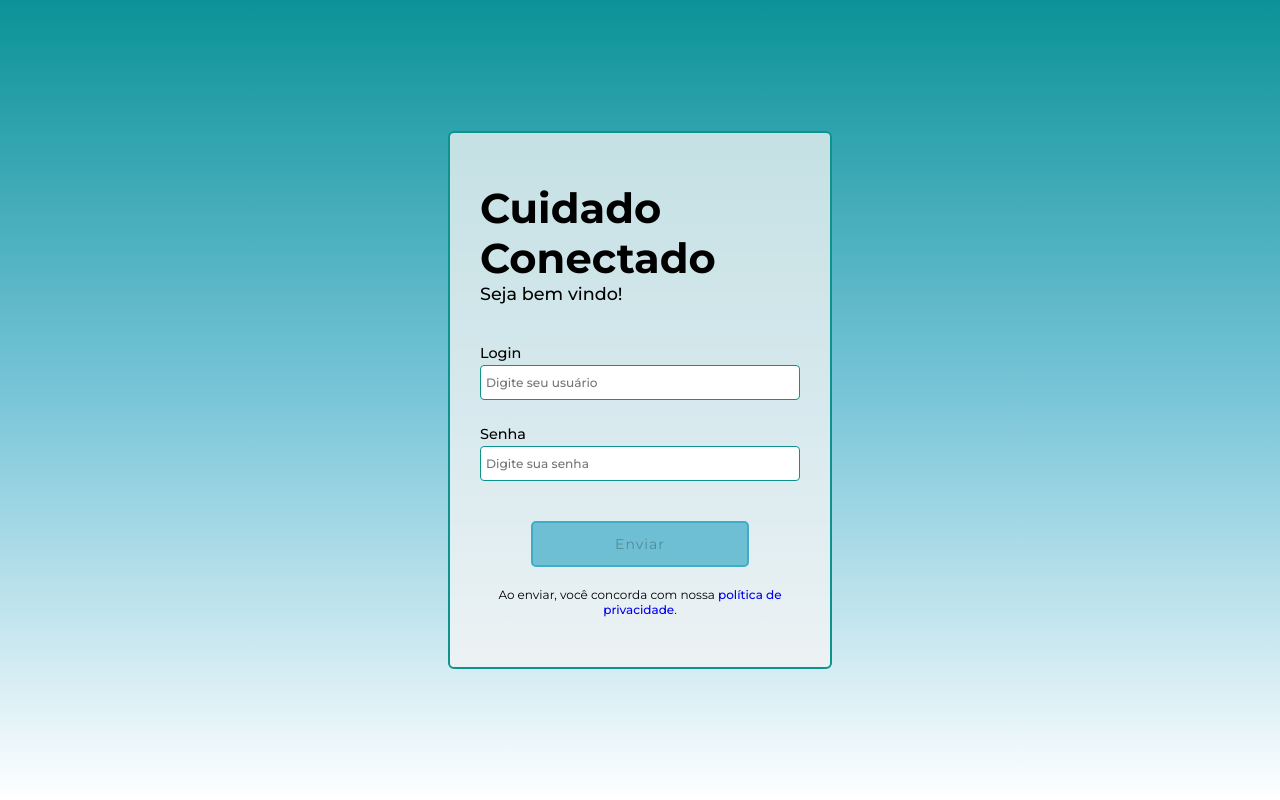
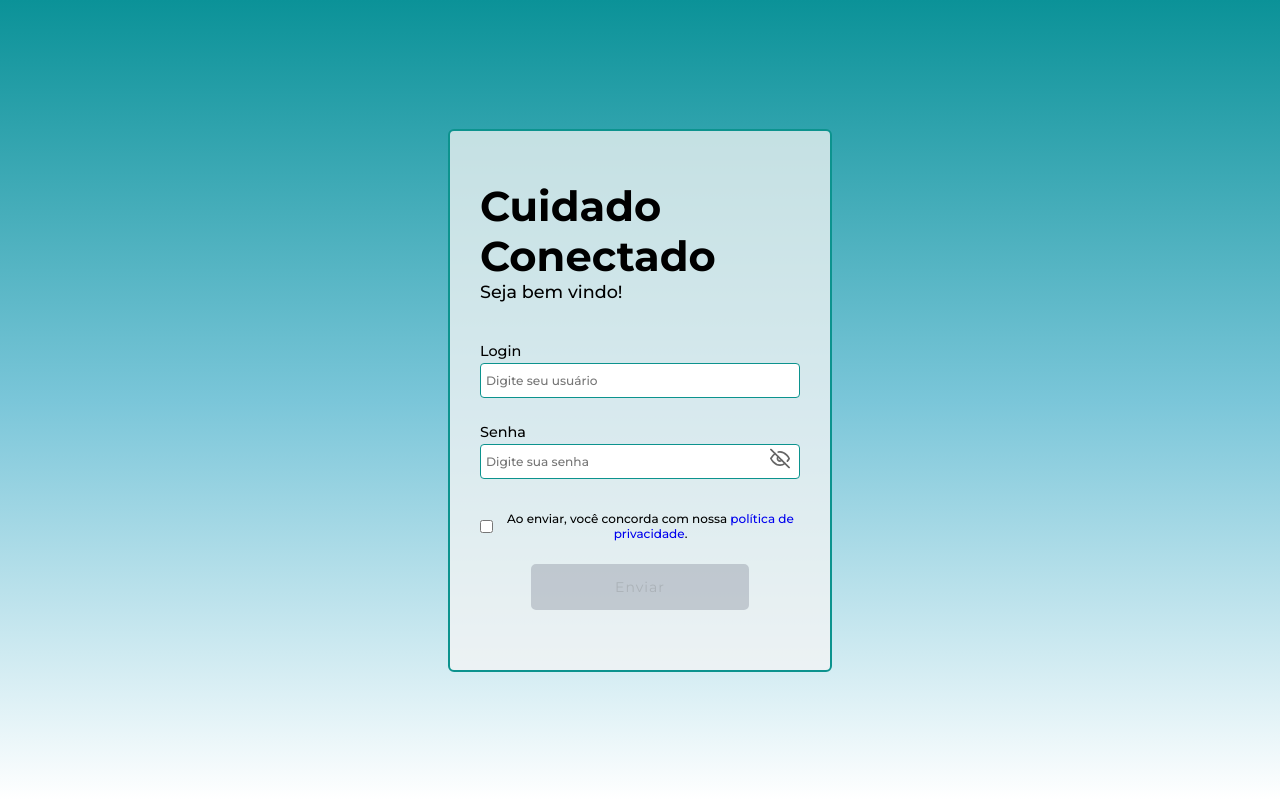
Before and after one commit to A-Dantas/CuidadoConectado, an Angular app: page /login in a window 1280 px wide. Built offline with nearby package versions, Linux system fonts and the light colour scheme.

Commit message:
Adicionando checkbox ao formulário de cadastro e login.

```diff
--- a/src/app/features/forms/forms.component.css
+++ b/src/app/features/forms/forms.component.css
@@ -169,3 +169,7 @@ button:disabled:hover {
     box-shadow: none;
     color: inherit;
 }
+
+button:disabled:active {
+    transform: none;
+}
--- a/src/app/features/forms/forms.component.html
+++ b/src/app/features/forms/forms.component.html
@@ -81,15 +81,21 @@
                 </div>
 
                 <div class="options" id="botao_enviar">
-                    <button type="submit">
+                    <div class="container_texto_botao">
+                        <label style="display: flex; align-items: center; gap: 8px;">
+                            <input type="checkbox" name="privacyPolicyAccepted" [(ngModel)]="privacyPolicyAccepted">
+                            <p style="margin: 0;">
+                                Ao enviar, você concorda com nossa
+                                <a [routerLink]="['/about']" fragment="lgpd" target="_blank">política de
+                                    privacidade</a>.
+                            </p>
+                        </label>
+                    </div>
+                    <button type="submit" [disabled]="!privacyPolicyAccepted"
+                        [style.opacity]="!privacyPolicyAccepted ? '0.5' : '1'"
+                        [style.cursor]="!privacyPolicyAccepted ? 'not-allowed' : 'pointer'">
                         Enviar
                     </button>
-                    <div class="container_texto_botao">
-                        <p>
-                            Ao enviar, você concorda com nossa
-                            <a [routerLink]="['/about']" fragment="lgpd" target="_blank">política de privacidade</a>.
-                        </p>
-                    </div>
                 </div>
             </div>
         </form>
--- a/src/app/features/forms/forms.component.ts
+++ b/src/app/features/forms/forms.component.ts
@@ -33,6 +33,8 @@ export class FormsComponent {
   };
 
   formSubmitted = false;
+  privacyPolicyAccepted = false;
+
 
   validarCampo(campo: string): void {
     switch (campo) {
--- a/src/app/features/login/login.component.css
+++ b/src/app/features/login/login.component.css
@@ -26,9 +26,7 @@ main {
     gap: 40px;
 }
 
-.forms_header {
-
-}
+.forms_header {}
 
 .forms_header h2 {
     font-size: 2.6rem;
@@ -77,7 +75,8 @@ select {
     display: flex;
 }
 
-.options input, select {
+.options input,
+select {
     border: 1px solid var(--cor_gradient_1);
     height: 35px;
     border-radius: 4px;
@@ -95,11 +94,12 @@ select {
     flex-direction: column;
     align-items: center;
 }
+
 .container_texto_botao p {
     font-size: 0.75rem;
 }
 
-.container_texto_botao p > a {
+.container_texto_botao p>a {
     text-decoration: none;
     font-weight: 500;
 }
@@ -158,6 +158,18 @@ button:hover {
     box-shadow: inset 0 -100px 0 0 var(--cor_gradient_3);
 }
 
-button:active {
-    transform: scale(0.9);
+
+button:disabled {
+    background: #9ca3af;
+    border-color: #9ca3af;
+    cursor: not-allowed;
 }
+
+button:disabled:hover {
+    box-shadow: none;
+    color: inherit;
+}
+
+button:disabled:active {
+    transform: none;
+}
--- a/src/app/features/login/login.component.html
+++ b/src/app/features/login/login.component.html
@@ -6,32 +6,63 @@
                     Cuidado Conectado
                 </h2>
                 <p>
-                     <span>Seja bem vindo!</span>
+                    <span>Seja bem vindo!</span>
                 </p>
             </header>
 
             <div class="options_container">
                 <div class="campos_login">
-                    <div  class="options">
+                    <div class="options">
                         <label for="login_usuario">Login</label>
-                        <input placeholder="Digite seu usuário" type="text" name="login_usuario" [(ngModel)]="username" required>
+                        <input placeholder="Digite seu usuário" type="text" name="login_usuario" [(ngModel)]="username"
+                            required>
                     </div>
-                    <div  class="options">
+                    <div class="options">
                         <label for="senha_usuario">Senha</label>
-                        <input placeholder="Digite sua senha" type="password" name="senha_usuario" [(ngModel)]="password" required>
+                        <div style="position: relative; width: 100%;">
+                            <input [type]="showPassword ? 'text' : 'password'" name="senha_usuario"
+                                placeholder="Digite sua senha" [(ngModel)]="password" required
+                                style="padding-right: 40px; width: 100%; box-sizing: border-box;">
+                            <span (click)="togglePasswordVisibility()"
+                                style="position: absolute; right: 10px; top: 50%; transform: translateY(-50%); cursor: pointer; color: #666; font-size: 1.2rem;">
+                                @if (showPassword) {
+                                <svg xmlns="http://www.w3.org/2000/svg" width="20" height="20" viewBox="0 0 24 24"
+                                    fill="none" stroke="currentColor" stroke-width="2" stroke-linecap="round"
+                                    stroke-linejoin="round">
+                                    <path d="M1 12s4-8 11-8 11 8 11 8-4 8-11 8-11-8-11-8z"></path>
+                                    <circle cx="12" cy="12" r="3"></circle>
+                                </svg>
+                                } @else {
+                                <svg xmlns="http://www.w3.org/2000/svg" width="20" height="20" viewBox="0 0 24 24"
+                                    fill="none" stroke="currentColor" stroke-width="2" stroke-linecap="round"
+                                    stroke-linejoin="round">
+                                    <path
+                                        d="M17.94 17.94A10.07 10.07 0 0 1 12 20c-7 0-11-8-11-8a18.45 18.45 0 0 1 5.06-5.94M9.9 4.24A9.12 9.12 0 0 1 12 4c7 0 11 8 11 8a18.5 18.5 0 0 1-2.16 3.19m-6.72-1.07a3 3 0 1 1-4.24-4.24">
+                                    </path>
+                                    <line x1="1" y1="1" x2="23" y2="23"></line>
+                                </svg>
+                                }
+                            </span>
+                        </div>
                     </div>
                 </div>
 
                 <div class="options" id="botao_enviar">
-                    <button type="submit" [disabled]="!loginForm.valid">
+                    <div class="container_texto_botao">
+                        <label style="display: flex; align-items: center; gap: 8px;">
+                            <input type="checkbox" name="privacyPolicyAccepted" [(ngModel)]="privacyPolicyAccepted">
+                            <p style="margin: 0;">
+                                Ao enviar, você concorda com nossa
+                                <a [routerLink]="['/about']" fragment="lgpd" target="_blank">política de
+                                    privacidade</a>.
+                            </p>
+                        </label>
+                    </div>
+                    <button type="submit" [disabled]="!loginForm.valid || !privacyPolicyAccepted"
+                        [style.opacity]="(!loginForm.valid || !privacyPolicyAccepted) ? '0.5' : '1'"
+                        [style.cursor]="(!loginForm.valid || !privacyPolicyAccepted) ? 'not-allowed' : 'pointer'">
                         Enviar
                     </button>
-                    <div class="container_texto_botao">
-                        <p>
-                            Ao enviar, você concorda com nossa
-                            <a [routerLink]="['/about']" fragment="lgpd" target="_blank">política de privacidade</a>.
-                        </p>
-                    </div>
                 </div>
             </div>
         </form>
--- a/src/app/features/login/login.component.ts
+++ b/src/app/features/login/login.component.ts
@@ -13,9 +13,16 @@ import { AuthService } from '../../core/auth/auth.service';
 export class LoginComponent {
   username = '';
   password = '';
+  showPassword = false;
+  privacyPolicyAccepted = false;
+
   errorMessage: string | null = null;
 
   private authService = inject(AuthService);
+
+  togglePasswordVisibility(): void {
+    this.showPassword = !this.showPassword;
+  }
 
   onSubmit(): void {
     this.errorMessage = null;
```
